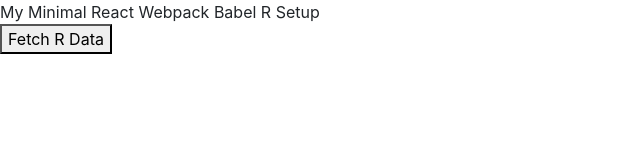
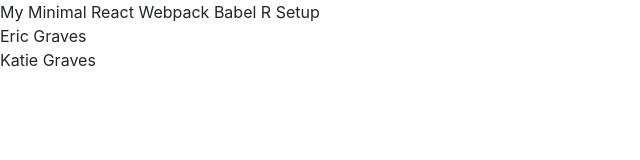
Before and after one commit to gravesee/reactor, a React app in the folder reactapp/: page / in a window 1280 px wide. Shown: the whole page, without its empty margins (0-640 px from the left). Built offline with nearby package versions, Linux system fonts and the light colour scheme.

Commit message:
demo draggable callbacks using interactjs

```diff
--- a/reactapp/package.json
+++ b/reactapp/package.json
@@ -13,6 +13,7 @@
   "license": "ISC",
   "devDependencies": {
     "@babel/core": "^7.1.2",
+    "@babel/plugin-proposal-class-properties": "^7.1.0",
     "@babel/preset-env": "^7.1.0",
     "@babel/preset-react": "^7.0.0",
     "babel-loader": "^8.0.4",
--- a/reactapp/src/js/components/App.js
+++ b/reactapp/src/js/components/App.js
@@ -1,21 +1,41 @@
 import React, { Component } from 'react';
-import List from './List'
+import Variable from './Variable'
+import ReactDOM from 'react-dom';
+import interact from 'interactjs';
+
 
 const title = "My Minimal React Webpack Babel R Setup";
 
-class App extends Component {
+const style = {
+	width: '500px',
+	height: '500px',
+	border: '1px',
+	bordercolor: 'coral'
+}
+
+export default class App extends Component {
 	constructor(props) {
 		super(props);
 	}
 
+	// need to listen for drop events
+
+	onDropHandler = (child1, child2) => {
+
+		// do some stuff in R based on these unique IDs
+		console.log(child1, child2);
+
+
+	}
+
+
 	render() {
 		return(
-			<div>
+			<div style={style}>
 				<div>{title}</div>
-				<List />
+				<Variable dropHandler={this.onDropHandler} name="Eric Graves" />
+				<Variable dropHandler={this.onDropHandler} name="Katie Graves" />
 			</div>
 		);
 	}
 }
-
-export default App;
--- /dev/null
+++ b/reactapp/src/js/components/Variable.js
@@ -0,0 +1,60 @@
+import React, { Component } from 'react';
+import ReactDOM from 'react-dom';
+import interact from 'interactjs';
+
+export default class Variable extends Component {
+	constructor(props) {
+		super(props);
+	}
+
+	dragMoveListener = (event) => {
+		event.preventDefault();
+		var target = event.target,
+        // keep the dragged position in the data-x/data-y attributes
+        x = (parseFloat(target.getAttribute('data-x')) || 0) + event.dx,
+        y = (parseFloat(target.getAttribute('data-y')) || 0) + event.dy;
+
+	    // translate the element
+	    target.style.webkitTransform =
+	    target.style.transform =
+	      'translate(' + x + 'px, ' + y + 'px)';
+
+	    // update the posiion attributes
+	    target.setAttribute('data-x', x);
+	    target.setAttribute('data-y', y);
+
+	}
+
+	onDropListener = (event) => {
+
+		this.props.dropHandler(event.relatedTarget.getAttribute("name"), this.props.name);
+
+	}
+
+	componentDidMount() {
+		console.log(this.myRef);
+
+		var el = ReactDOM.findDOMNode(this);
+
+		interact(el)
+			.draggable({
+
+			    // call this function on every dragmove event
+			    onmove: this.dragMoveListener,
+			    // call this function on every dragend event
+
+  			})
+  			.dropzone({
+			    // enable inertial throwing
+			    ondrop: this.onDropListener
+
+			 });
+
+	}
+
+	render() {
+		return(
+			<div name={this.props.name}>{this.props.name}</div>
+		);
+	}
+}
```
Also changed, not shown: reactapp/src/index.html (+1 -1 lines), reactapp/.babelrc, 1 other file.
